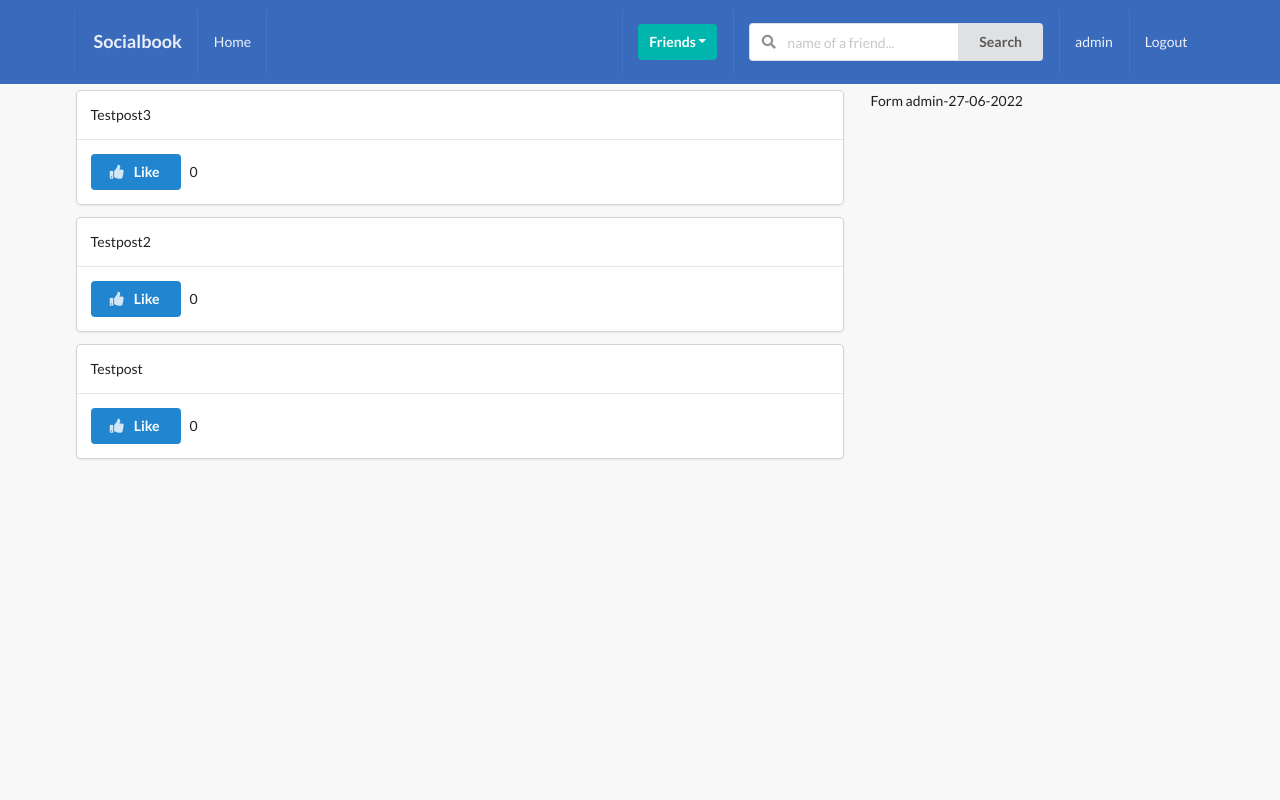
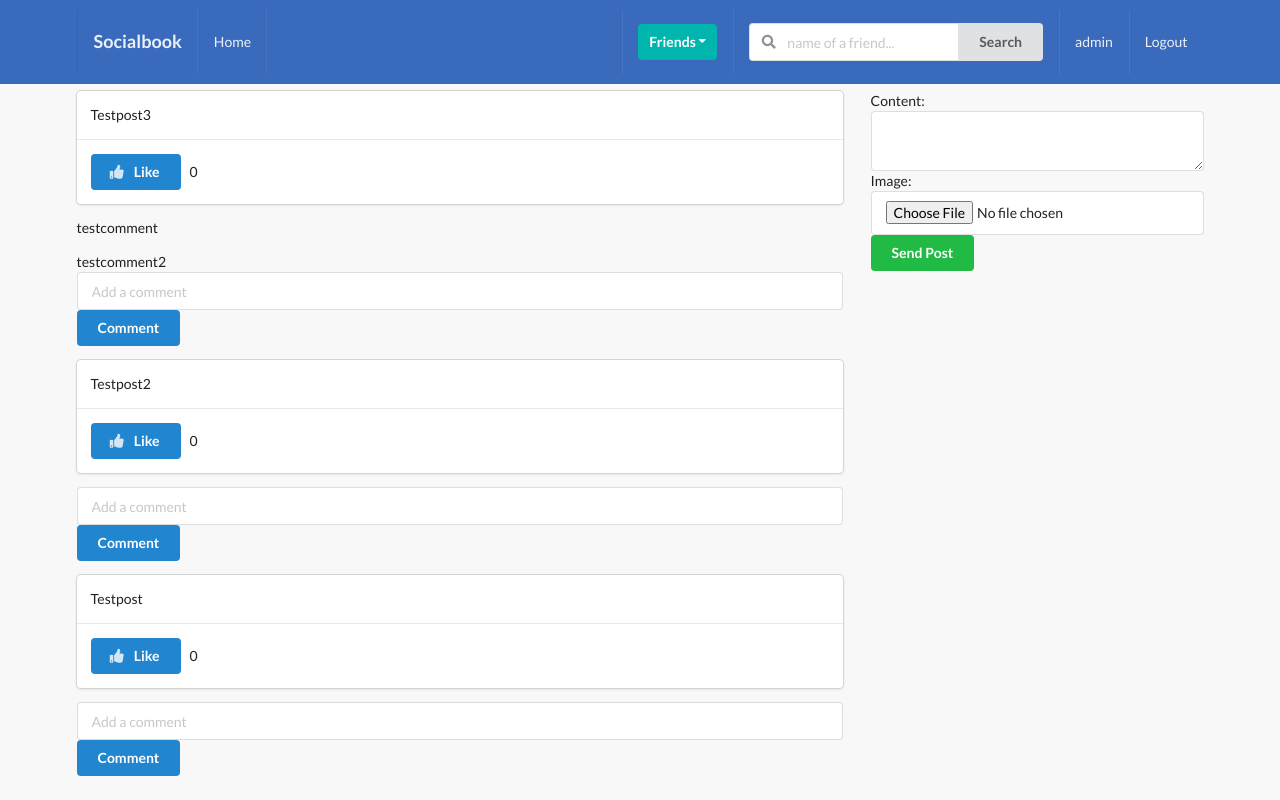
Before and after one commit to oleksandrsidletskyi/django-social-media, a Django app: page /posts/ in a window 1280 px wide. Run offline with Django 4.2, Linux system fonts and the light colour scheme; a user stored in the database is signed in; data comes from the database, SQL or seed files in the repository; both versions use the stored data as it was after the commit; data that the repository does not hold is empty; some libraries are stand-ins or nearby versions.

Commit message:
Worked on posts forms

```diff
--- /dev/null
+++ b/pythonproject/socialbook/posts/forms.py
@@ -0,0 +1,16 @@
+from django import forms
+from .models import Post, Comment
+
+
+class PostModelForm(forms.ModelForm):
+    content = forms.CharField(widget=forms.Textarea(attrs={'rows':2}))
+    class Meta:
+        model = Post
+        fields = ('content', 'image')
+
+
+class CommentModelForm(forms.ModelForm):
+    body = forms.CharField(label='', widget=forms.TextInput(attrs={'placeholder': 'Add a comment'}))
+    class Meta:
+        model = Comment
+        fields = ('body',)
--- a/pythonproject/socialbook/posts/templates/posts/main.html
+++ b/pythonproject/socialbook/posts/templates/posts/main.html
@@ -31,11 +31,30 @@ Posts
                         </form>
                     </div>
                 </div>
+                <div>
+                    {% if obj.comment_set.all %}
+                        {% for c in obj.comment_set.all %}
+                            <p>{{c.body}}</p>
+                        {% endfor %}
+                    {% endif %}
+                </div>
+                <form action="" method="POST" class="ui form" enctype="multipart/form-data">
+                    {% csrf_token %}
+                    <input type="hidden" name="post_id" value={{obj.id}}>
+                    {{c_form}}
+                    <button type="submit" class="ui primary button" name="submit_c_form">Comment</button>
+                </form>
             {% endfor %}
         </div>
         <div class="five wide column">
-            Form
-            {{profile}}
+            {% if post_added %}
+                <div class="ui green message">Post added</div>
+            {% endif %}
+            <form action="" method="POST" class="ui form" enctype="multipart/form-data">
+                {% csrf_token %}
+                {{p_form}}
+                <button type="submit" class="ui button positive" name="submit_p_form">Send Post</button>
+            </form>
         </div>
     </div>
 </div>
--- a/pythonproject/socialbook/posts/views.py
+++ b/pythonproject/socialbook/posts/views.py
@@ -1,15 +1,43 @@
 from django.shortcuts import render, redirect
 from .models import Post, Like
 from profiles.models import Profile
+from .forms import PostModelForm, CommentModelForm
 
 
 def post_comment_create_and_list_view(request):
     qs = Post.objects.all()
     profile = Profile.objects.get(user=request.user)
 
+    p_form = PostModelForm()
+    c_form = CommentModelForm()
+    post_added = False
+
+    profile = Profile.objects.get(user=request.user)
+
+    if 'submit_p_form' in request.POST:
+        p_form = PostModelForm(request.POST, request.FILES)
+        if p_form.is_valid():
+            instance = p_form.save(commit=False)
+            instance.author = profile
+            instance.save()
+            p_form = PostModelForm()
+            post_added = True
+
+    if 'submit_c_form' in request.POST:
+        c_form = CommentModelForm(request.POST)
+        if c_form.is_valid():
+            instance = c_form.save(commit=False)
+            instance.user = profile
+            instance.post = Post.objects.get(id=request.POST.get('post_id'))
+            instance.save()
+            c_form = CommentModelForm()
+
     context = {
         'qs': qs,
-        'profile': profile
+        'profile': profile,
+        'p_form': p_form,
+        'c_form': c_form,
+        'post_added': post_added,
     }
 
     return render(request, 'posts/main.html', context)
```
Also changed, not shown: pythonproject/socialbook/db.sqlite3.
